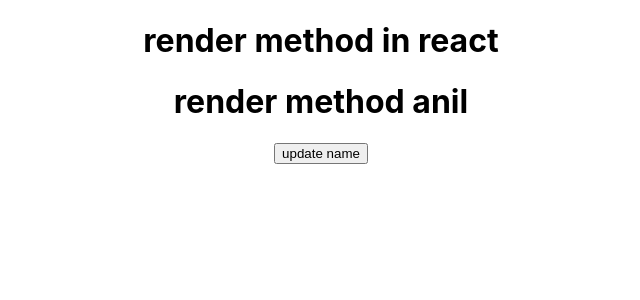
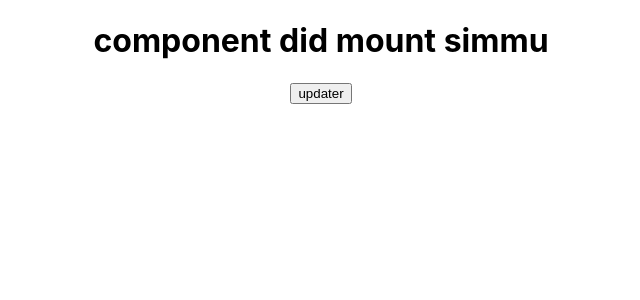
Before and after one commit to Guri1624/fundamental_of_react, a React (Create React App) app: page / in a window 1280 px wide. Shown: the top 300 px of the page, without its empty margins (319-959 px from the left). Built offline with nearby package versions, Linux system fonts and the light colour scheme.

Commit message:
did mount

```diff
--- a/src/App.js
+++ b/src/App.js
@@ -1,20 +1,30 @@
 
 import logo from './logo.svg';
 import './App.css';
-import React, { useState } from 'react'
-import Render from './Render'
+import React from 'react'
+class App extends React.Component
+{
+     constructor(){
+   super();
+   this.state={
+     name:"simmu"
+   }
 
-
-function App()
-{
-     const [name,setName]=useState("anil")
+     }
+     componenetDidMout()
+     {
+          console.warn("didmout")
+     }
+     render ()
+     {
+          console.warn("render")
      return(
           <div className="App">
-          <h1> render method in react </h1>
-          <Render name={name}/>
-          <button onClick={()=>setName("rahul")}>update name </button>
+          <h1> component did mount   {this.state.name} </h1>
+          <button onClick={()=>{this.setState({name:"sidhu"})}}>updater </button>
           </div>
           )
+     };
 }
 export default App;
 
```
